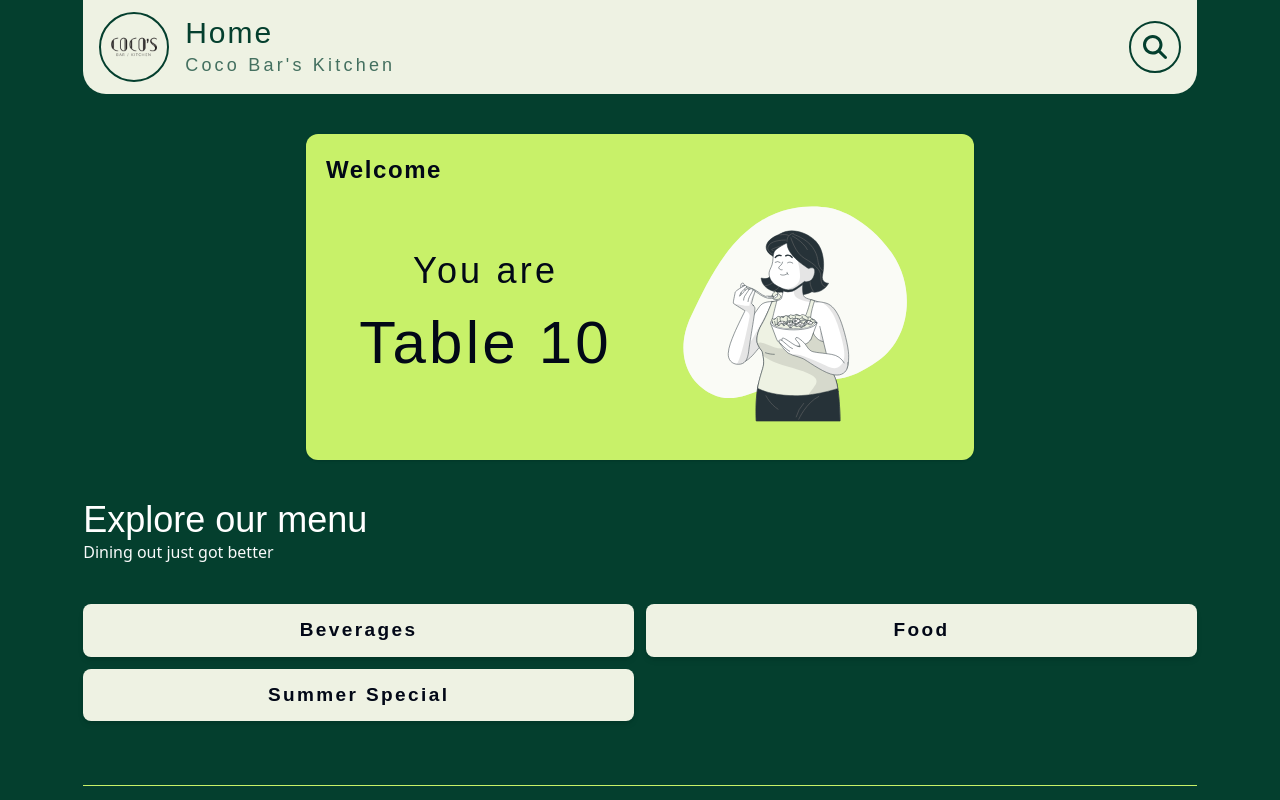
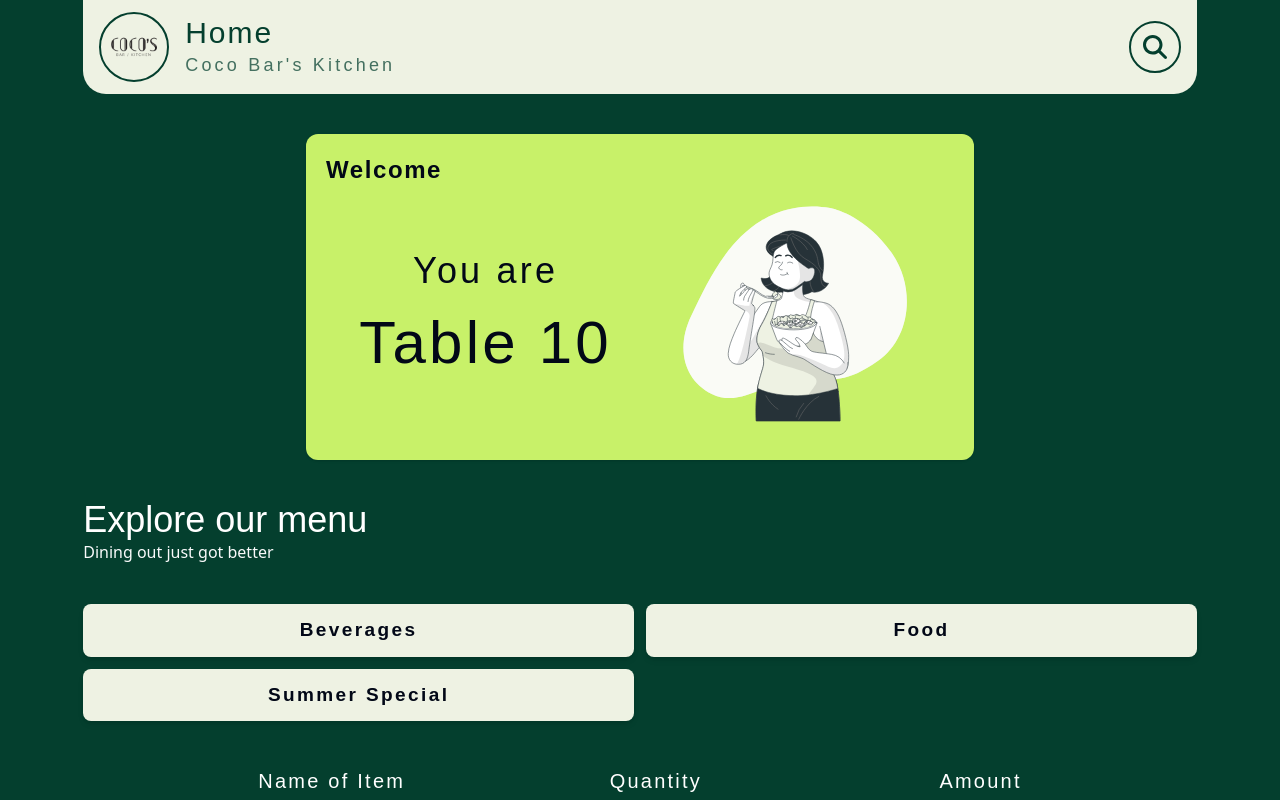
Before and after one commit to Sammy970/menu, a Next.js app: page / in a window 1280 px wide. Shown: the top 800 px of the page. Built offline with nearby package versions, Linux system fonts and the light colour scheme; a web font is replaced by a local one.

Commit message:
Added Table like Options

```diff
--- a/app/sections/CartItems.jsx
+++ b/app/sections/CartItems.jsx
@@ -1,4 +1,14 @@
 "use client";
+
+import {
+  Table,
+  TableBody,
+  TableCaption,
+  TableCell,
+  TableHead,
+  TableHeader,
+  TableRow,
+} from "@/components/ui/table";
 
 import { useDispatch, useSelector } from "react-redux";
 
@@ -7,7 +17,42 @@ const CartItems = () => {
 
   return (
     <section className="max-container text-white">
-      {cart.length > 0 &&
+      <Table className="w-[70%] max-sm:w-full m-auto">
+        <TableHeader>
+          <TableRow className="text-xl max-sm:text-[19px]">
+            <TableHead className="w-[35%] max-sm:w-auto">
+              <p className="font-khand text-white tracking-[0.14rem]">
+                Name of Item
+              </p>
+            </TableHead>
+            <TableHead>
+              <p className="font-khand text-white text-center tracking-[0.14rem]">
+                Quantity
+              </p>
+            </TableHead>
+            <TableHead className="text-right">
+              <p className="font-khand text-white tracking-[0.14rem]">Amount</p>
+            </TableHead>
+          </TableRow>
+        </TableHeader>
+        <TableBody>
+          {cart.length > 0 &&
+            cart.map((item) => {
+              const price = item.quantity * item.price;
+              return (
+                <TableRow key={item.id} className="text-lg font-hind">
+                  <TableCell className="font-medium text-left">
+                    {item.name}
+                  </TableCell>
+                  <TableCell className="text-center">{item.quantity}</TableCell>
+                  <TableCell className="text-right">{item.price}</TableCell>
+                </TableRow>
+              );
+            })}
+        </TableBody>
+      </Table>
+
+      {/* {cart.length > 0 &&
         cart.map((item) => {
           return (
             <div key={item.id} className="flex flex-1 items-center gap-5">
@@ -15,7 +60,7 @@ const CartItems = () => {
               <p>Quantity: {item.quantity}</p> |
             </div>
           );
-        })}
+        })} */}
     </section>
   );
 };
--- /dev/null
+++ b/components/ui/table.jsx
@@ -0,0 +1,86 @@
+import * as React from "react"
+
+import { cn } from "@/lib/utils"
+
+const Table = React.forwardRef(({ className, ...props }, ref) => (
+  <div className="relative w-full overflow-auto">
+    <table
+      ref={ref}
+      className={cn("w-full caption-bottom text-sm", className)}
+      {...props} />
+  </div>
+))
+Table.displayName = "Table"
+
+const TableHeader = React.forwardRef(({ className, ...props }, ref) => (
+  <thead ref={ref} className={cn("[&_tr]:border-b", className)} {...props} />
+))
+TableHeader.displayName = "TableHeader"
+
+const TableBody = React.forwardRef(({ className, ...props }, ref) => (
+  <tbody
+    ref={ref}
+    className={cn("[&_tr:last-child]:border-0", className)}
+    {...props} />
+))
+TableBody.displayName = "TableBody"
+
+const TableFooter = React.forwardRef(({ className, ...props }, ref) => (
+  <tfoot
+    ref={ref}
+    className={cn("bg-primary font-medium text-primary-foreground", className)}
+    {...props} />
+))
+TableFooter.displayName = "TableFooter"
+
+const TableRow = React.forwardRef(({ className, ...props }, ref) => (
+  <tr
+    ref={ref}
+    className={cn(
+      "border-b transition-colors hover:bg-muted/50 data-[state=selected]:bg-muted",
+      className
+    )}
+    {...props} />
+))
+TableRow.displayName = "TableRow"
+
+const TableHead = React.forwardRef(({ className, ...props }, ref) => (
+  <th
+    ref={ref}
+    className={cn(
+      "h-10 px-2 text-left align-middle font-medium text-muted-foreground [&:has([role=checkbox])]:pr-0 [&>[role=checkbox]]:translate-y-[2px]",
+      className
+    )}
+    {...props} />
+))
+TableHead.displayName = "TableHead"
+
+const TableCell = React.forwardRef(({ className, ...props }, ref) => (
+  <td
+    ref={ref}
+    className={cn(
+      "p-2 align-middle [&:has([role=checkbox])]:pr-0 [&>[role=checkbox]]:translate-y-[2px]",
+      className
+    )}
+    {...props} />
+))
+TableCell.displayName = "TableCell"
+
+const TableCaption = React.forwardRef(({ className, ...props }, ref) => (
+  <caption
+    ref={ref}
+    className={cn("mt-4 text-sm text-muted-foreground", className)}
+    {...props} />
+))
+TableCaption.displayName = "TableCaption"
+
+export {
+  Table,
+  TableHeader,
+  TableBody,
+  TableFooter,
+  TableHead,
+  TableRow,
+  TableCell,
+  TableCaption,
+}
--- a/constants/index.js
+++ b/constants/index.js
@@ -8,13 +8,13 @@ export const itemMenu = [
               {
                 id: "1",
                 name: "Vic's Sour",
-                price: "INR 500",
+                price: 500,
                 desc: "Whisky - Sakurafresh Amaretto Liquor - Sweet and Sour - Aromatic Bitters XI - Vegan Form",
               },
               {
                 id: "2",
                 name: "Jungle Bird",
-                price: "INR 500",
+                price: 500,
                 desc: "Light Rum, Dark Rum, Campari, Pineapple Juice, Lime Juice, Simple Syrup, Angostura Bitters XI - Vegan Form",
               },
 
@@ -26,13 +26,13 @@ export const itemMenu = [
               {
                 id: "3",
                 name: "Sangria Bianco",
-                price: "INR 425",
+                price: 425,
                 desc: "White Wine, Apple, Bianco Vermouth, Cheery Nut cordial",
               },
               {
                 id: "4",
                 name: "Melon Mimosa",
-                price: "INR 425",
+                price: 425,
                 desc: "Sparkling Wine, Japanese Green Melon, Citrus Juices",
               },
             ],
@@ -42,13 +42,13 @@ export const itemMenu = [
               {
                 id: "5",
                 name: "Clover Club",
-                price: "INR 500",
+                price: 500,
                 desc: "Gin - Raspberry - Citrus - Vegan Foam",
               },
               {
                 id: "6",
                 name: "Gin Basil Smash",
-                price: "INR 500",
+                price: 500,
                 desc: "Gin - Basil - Citrus",
               },
             ],
@@ -64,19 +64,19 @@ export const itemMenu = [
               {
                 id: "7",
                 name: "Ichigo",
-                price: "INR 225",
+                price: 225,
                 desc: "Berry Compote, Passion Fruit, Cranberry Juice, Black Tea, Citrus, Sparkling Water",
               },
               {
                 id: "8",
                 name: "Summer Bloom",
-                price: "INR 250",
+                price: 250,
                 desc: "Italian Red Bitter Liqueur (0.0%). Pink Grapefruit Cordial, OJ, Sea Salt, Sparkling Water",
               },
               {
                 id: "9",
                 name: "Not A Colada",
-                price: "INR 225",
+                price: 225,
                 desc: "Pineapple, Coconut Tart, Vegan Foam, Tropical Bitters",
               },
             ],
@@ -86,19 +86,19 @@ export const itemMenu = [
               {
                 id: "10",
                 name: "Yuzu Bubbly",
-                price: "INR 125",
+                price: 125,
                 desc: "Yuzu - Soda",
               },
               {
                 id: "11",
                 name: "Pink Grapefruit Bubbly",
-                price: "INR 150",
+                price: 150,
                 desc: "Pink Grapefruit - Soda",
               },
               {
                 id: "12",
                 name: "Kafir Lime Bubbly",
-                price: "INR 150",
+                price: 150,
                 desc: "Kafir Lime - Soda",
               },
             ],
@@ -108,12 +108,12 @@ export const itemMenu = [
               {
                 id: "13",
                 name: "Watermelon Juice",
-                price: "INR 125",
+                price: 125,
               },
               {
                 id: "14",
                 name: "Tender Coconut Water",
-                price: "INR 125",
+                price: 125,
               },
             ],
           },
@@ -130,18 +130,21 @@ export const itemMenu = [
           {
             "Quickies | Nibbles": [
               {
+                id: "15",
                 name: "Peanut Masala",
-                price: "INR 150",
+                price: " 150",
                 desc: "Boiled peanuts with green chili paste and assorted greens",
               },
               {
+                id: "16",
                 name: "The Cubbon Park Chaat",
-                price: "INR 120",
+                price: " 120",
                 desc: "Pineapple and sautekaai, chunks with a zesty chilli mix and Congress peanuts",
               },
               {
+                id: "17",
                 name: "CCCP sticks",
-                price: "INR 170",
+                price: " 170",
                 desc: "The good old classic with Cocos twist, cheese cheery chilly pineapple sticks",
               },
             ],
```
